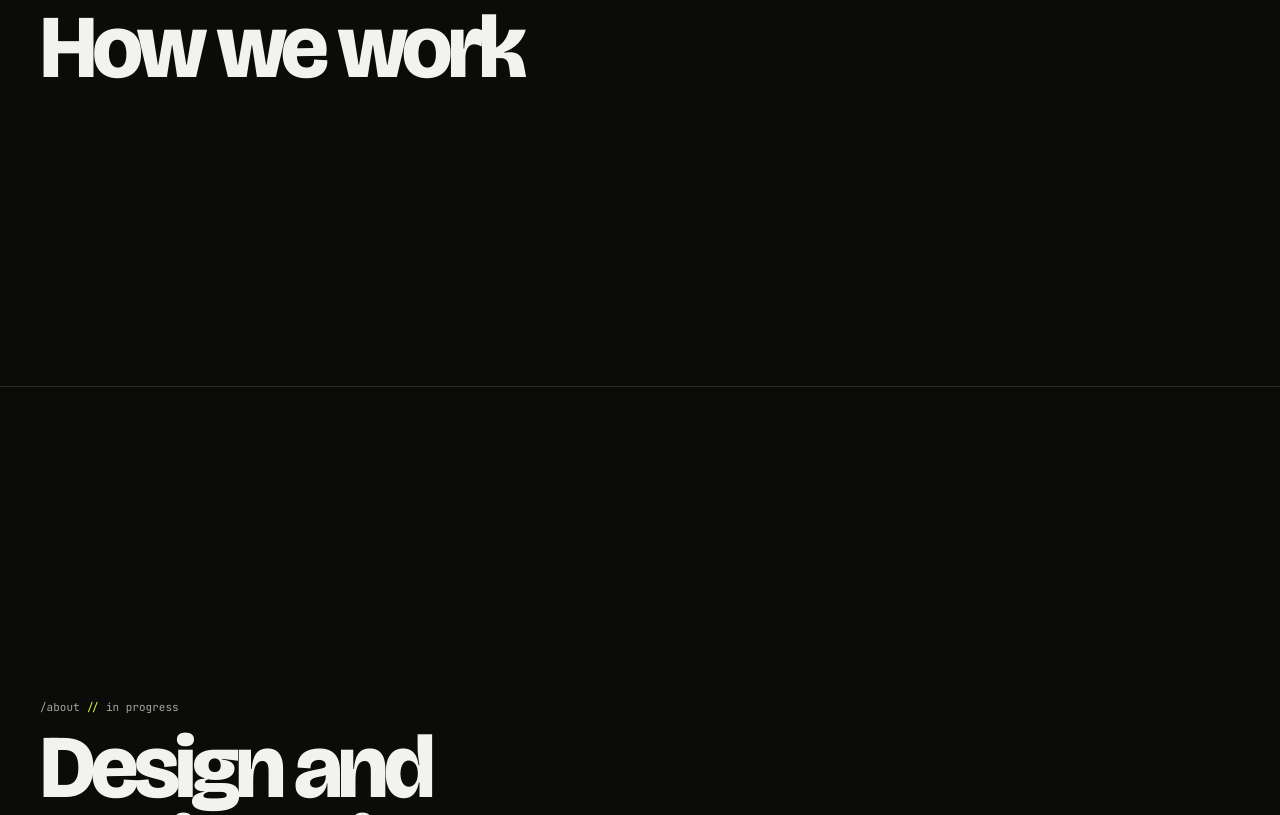
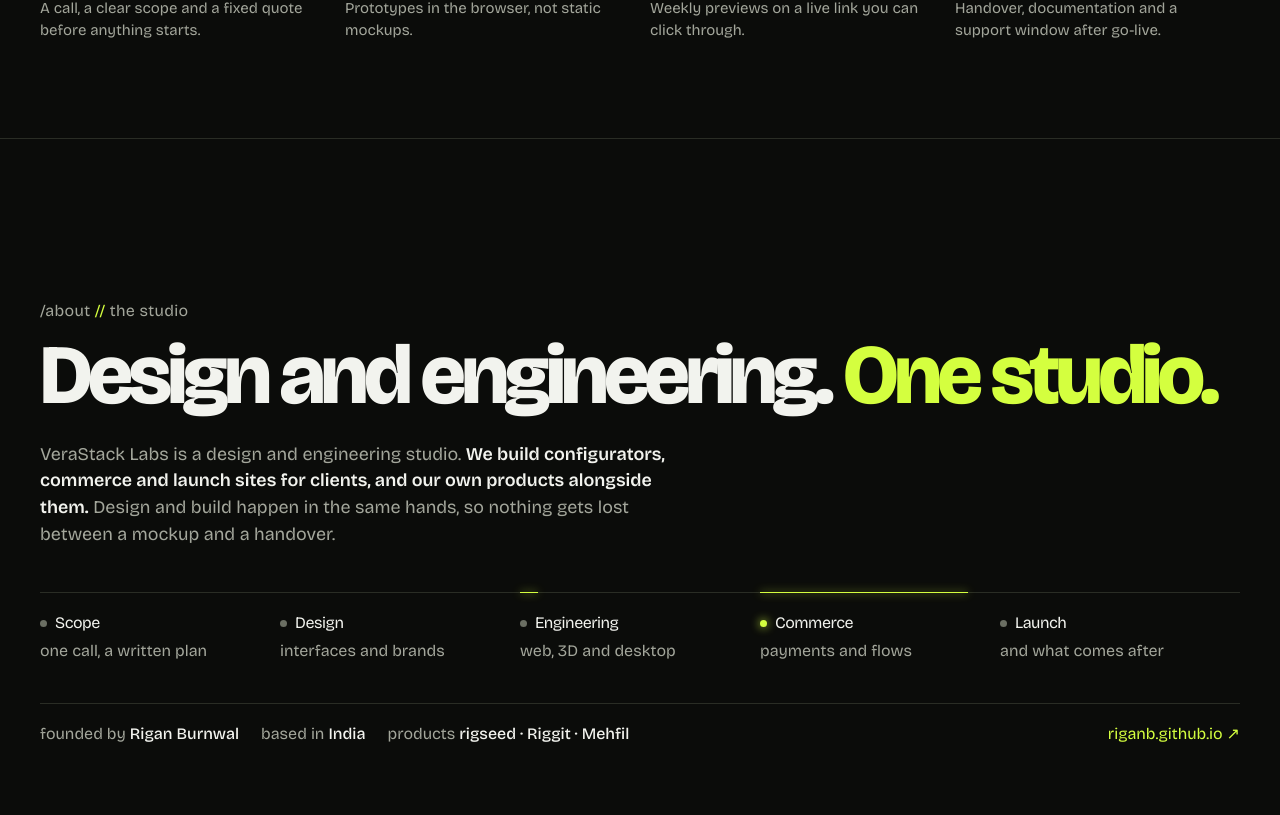
Before and after one commit to verastack-labs/verastack-labs.github.io, a Next.js app: page / in a window 1280 px wide. Shown: the part 7005-7820 px from the top of the page. Built offline with nearby package versions, Linux system fonts and the light colour scheme.

Commit message:
feat: about scene with the capabilities boot-up

```diff
--- a/src/app/page.tsx
+++ b/src/app/page.tsx
@@ -3,6 +3,8 @@ import { Hero } from '@/scenes/hero/hero'
 import { Services } from '@/scenes/services/services'
 import { Work } from '@/scenes/work/work'
 import { Products } from '@/scenes/products/products'
+import { Process } from '@/scenes/process/process'
+import { About } from '@/scenes/about/about'
 
 export default function Home() {
   return (
@@ -11,8 +13,8 @@ export default function Home() {
       <Services />
       <Work />
       <Products />
-      <ScenePlaceholder id="process" label="/process" title="How we work" />
-      <ScenePlaceholder id="about" label="/about" title="Design and engineering. One studio." />
+      <Process />
+      <About />
       <ScenePlaceholder id="contact" label="/contact" title="Let's build something." />
     </main>
   )
--- /dev/null
+++ b/src/scenes/about/about.module.css
@@ -0,0 +1,87 @@
+.about { padding: 112px 24px 88px; border-bottom: 1px solid var(--line); }
+@media (min-width: 768px) { .about { padding: 160px 40px 120px; } }
+.label { margin: 0; font: 500 11px var(--font-mono); color: var(--muted); letter-spacing: 0.02em; }
+.label em { font-style: normal; color: var(--signal); }
+.headline {
+  margin: 14px 0 0;
+  font-weight: 800;
+  font-variation-settings: 'opsz' 96;
+  font-size: clamp(40px, 6.6vw, 100px);
+  line-height: 0.92;
+  letter-spacing: -0.055em;
+}
+.headline em { font-style: normal; color: var(--signal); }
+.statement { margin: 26px 0 0; max-width: 56ch; font-size: clamp(17px, 1.4vw, 20px); line-height: 1.5; color: var(--muted); }
+.statement b { font-weight: 600; color: var(--text); }
+
+/* ---------- Capabilities: the boot-up ---------- */
+.caps {
+  position: relative;
+  margin: 44px 0 0;
+  padding: 0;
+  list-style: none;
+  display: grid;
+  grid-template-columns: repeat(5, 1fr);
+  border-top: 1px solid var(--line);
+}
+@media (max-width: 820px) { .caps { grid-template-columns: 1fr 1fr; row-gap: 22px; } }
+.cap { position: relative; padding: 18px 14px 0 0; font: 400 12px/1.5 var(--font-mono); color: var(--dim); transition: color 0.3s; }
+.cap b {
+  display: flex;
+  align-items: center;
+  gap: 8px;
+  margin-bottom: 4px;
+  font: 700 clamp(17px, 1.6vw, 21px) var(--font-display);
+  letter-spacing: -0.03em;
+  color: var(--dim);
+  transition: color 0.3s;
+}
+.cap i { flex: none; width: 7px; height: 7px; border-radius: 50%; background: var(--dim); transition: background 0.2s, box-shadow 0.2s; }
+.cap[data-on='true'] { color: var(--muted); }
+.cap[data-on='true'] b { color: var(--text); }
+.cap[data-on='true'] i { background: #6B6F63; }
+/* Each light flickers and glows as it boots, then glows again while it is the walking one. */
+.cap[data-flicker='true'] { animation: flicker 0.52s steps(1) both; }
+.cap[data-flicker='true'] i,
+.cap[data-lit='true'] i { background: var(--signal); box-shadow: 0 0 10px var(--signal); }
+.cap::before {
+  content: '';
+  position: absolute;
+  left: 0;
+  top: -1px;
+  width: 0;
+  height: 1px;
+  background: var(--signal);
+  box-shadow: 0 0 8px var(--signal);
+  transition: width 0.5s cubic-bezier(0.2, 0.8, 0.2, 1);
+}
+.cap[data-lit='true']::before { width: calc(100% - 14px); }
+@keyframes flicker {
+  0% { opacity: 0; }
+  12% { opacity: 1; }
+  22% { opacity: 0.15; }
+  34% { opacity: 1; }
+  46% { opacity: 0.4; }
+  58%, 100% { opacity: 1; }
+}
+
+.team { margin: 36px 0 0; padding: 0; list-style: none; display: flex; flex-wrap: wrap; gap: 12px 28px; }
+.team li { display: flex; flex-direction: column; font-weight: 700; font-size: 18px; letter-spacing: -0.03em; }
+.team a { color: inherit; text-decoration: none; }
+.team span { font: 400 11.5px var(--font-mono); color: var(--muted); letter-spacing: 0; }
+
+.foot {
+  display: flex;
+  flex-wrap: wrap;
+  align-items: center;
+  gap: 10px 22px;
+  margin: 40px 0 0;
+  padding-top: 18px;
+  border-top: 1px solid var(--line);
+  font: 400 12px var(--font-mono);
+  color: var(--muted);
+}
+.foot b { font-weight: 500; color: var(--text); }
+.foot a { margin-left: auto; color: var(--signal); text-decoration: none; }
+.foot a:hover { text-decoration: underline; }
+@media (max-width: 820px) { .foot a { margin-left: 0; } }
--- /dev/null
+++ b/src/scenes/about/about.tsx
@@ -0,0 +1,59 @@
+'use client'
+
+import { products } from '@/data/products'
+import { site } from '@/data/site'
+import { team } from '@/data/team'
+import { useMotionPreference } from '@/lib/motion/use-motion-preference'
+import { CapabilitiesRow } from '@/scenes/about/capabilities-row'
+import styles from '@/scenes/about/about.module.css'
+
+// Unpinned on purpose: the page's breather after four pinned scenes (spec 5.3, 6.06).
+export function About() {
+  const mode = useMotionPreference()
+  return (
+    <section id="about" className={styles.about}>
+      <p className={styles.label}>
+        /about <em>{'//'}</em> the studio
+      </p>
+      <h2 className={styles.headline}>
+        Design and engineering. <em>One studio.</em>
+      </h2>
+      <p className={styles.statement}>
+        {site.name} is a design and engineering studio.{' '}
+        <b>We build configurators, commerce and launch sites for clients, and our own products alongside them.</b>{' '}
+        Design and build happen in the same hands, so nothing gets lost between a mockup and a handover.
+      </p>
+      <CapabilitiesRow key={mode} animate={mode !== 'static'} />
+      {team.length > 0 && (
+        <ul className={styles.team}>
+          {team.map((m) => (
+            <li key={m.name}>
+              {m.link ? (
+                <a href={m.link} target="_blank" rel="noopener">
+                  {m.name}
+                </a>
+              ) : (
+                m.name
+              )}
+              <span>{m.role}</span>
+            </li>
+          ))}
+        </ul>
+      )}
+      <p className={styles.foot}>
+        <span>
+          founded by <b>{site.founderName}</b>
+        </span>
+        <span>
+          based in <b>{site.basedIn}</b>
+        </span>
+        <span>
+          products <b>{products.map((p) => p.name).join(' · ')}</b>
+        </span>
+        <a href={site.founderUrl} target="_blank" rel="noopener">
+          {site.founderUrl.replace('https://', '')} ↗
+        </a>
+      </p>
+    </section>
+  )
+}
--- /dev/null
+++ b/src/scenes/about/capabilities-row.tsx
@@ -0,0 +1,83 @@
+'use client'
+
+import { useEffect, useRef, useState } from 'react'
+import { capabilities } from '@/data/capabilities'
+import styles from '@/scenes/about/about.module.css'
+
+const BOOT_START_MS = 250
+const BOOT_STEP_MS = 280
+const FLICKER_MS = 520
+const WALK_MS = 1600
+
+type Phase = 'idle' | 'boot' | 'walk'
+
+// The boot-up (spec 6.06): on entering view the lights flicker on one by one, with no lines. When
+// the last flicker ends a single light starts walking across the five, with a signal underline
+// under the lit one. Without `animate` all five are simply on.
+export function CapabilitiesRow({ animate }: { animate: boolean }) {
+  const row = useRef<HTMLUListElement>(null)
+  const [phase, setPhase] = useState<Phase>('idle')
+  const [booted, setBooted] = useState(0)
+  const [walker, setWalker] = useState(-1)
+  const [flickering, setFlickering] = useState<number[]>([])
+
+  useEffect(() => {
+    const el = row.current
+    if (!animate || !el) return
+    const timers: number[] = []
+    let walk = 0
+    const start = () => {
+      setPhase('boot')
+      capabilities.forEach((_, i) => {
+        const at = BOOT_START_MS + i * BOOT_STEP_MS
+        timers.push(
+          window.setTimeout(() => {
+            setBooted(i + 1)
+            setFlickering((f) => [...f, i])
+          }, at),
+        )
+        timers.push(window.setTimeout(() => setFlickering((f) => f.filter((x) => x !== i)), at + FLICKER_MS))
+      })
+      const bootEnd = BOOT_START_MS + (capabilities.length - 1) * BOOT_STEP_MS + FLICKER_MS
+      timers.push(
+        window.setTimeout(() => {
+          setPhase('walk')
+          setWalker(0)
+          walk = window.setInterval(() => setWalker((w) => (w + 1) % capabilities.length), WALK_MS)
+        }, bootEnd),
+      )
+    }
+    const io = new IntersectionObserver(
+      ([entry]) => {
+        if (!entry.isIntersecting) return
+        io.disconnect()
+        start()
+      },
+      { threshold: 0.6 },
+    )
+    io.observe(el)
+    return () => {
+      io.disconnect()
+      timers.forEach((t) => window.clearTimeout(t))
+      window.clearInterval(walk)
+    }
+  }, [animate])
+
+  return (
+    <ul ref={row} className={styles.caps} data-walking={phase === 'walk'}>
+      {capabilities.map((c, i) => {
+        const on = !animate || i < booted
+        const lit = animate && phase === 'walk' && walker === i
+        return (
+          <li key={c.name} className={styles.cap} data-on={on} data-flicker={flickering.includes(i)} data-lit={lit}>
+            <b>
+              <i aria-hidden="true" />
+              {c.name}
+            </b>
+            {c.descriptor}
+          </li>
+        )
+      })}
+    </ul>
+  )
+}
```
